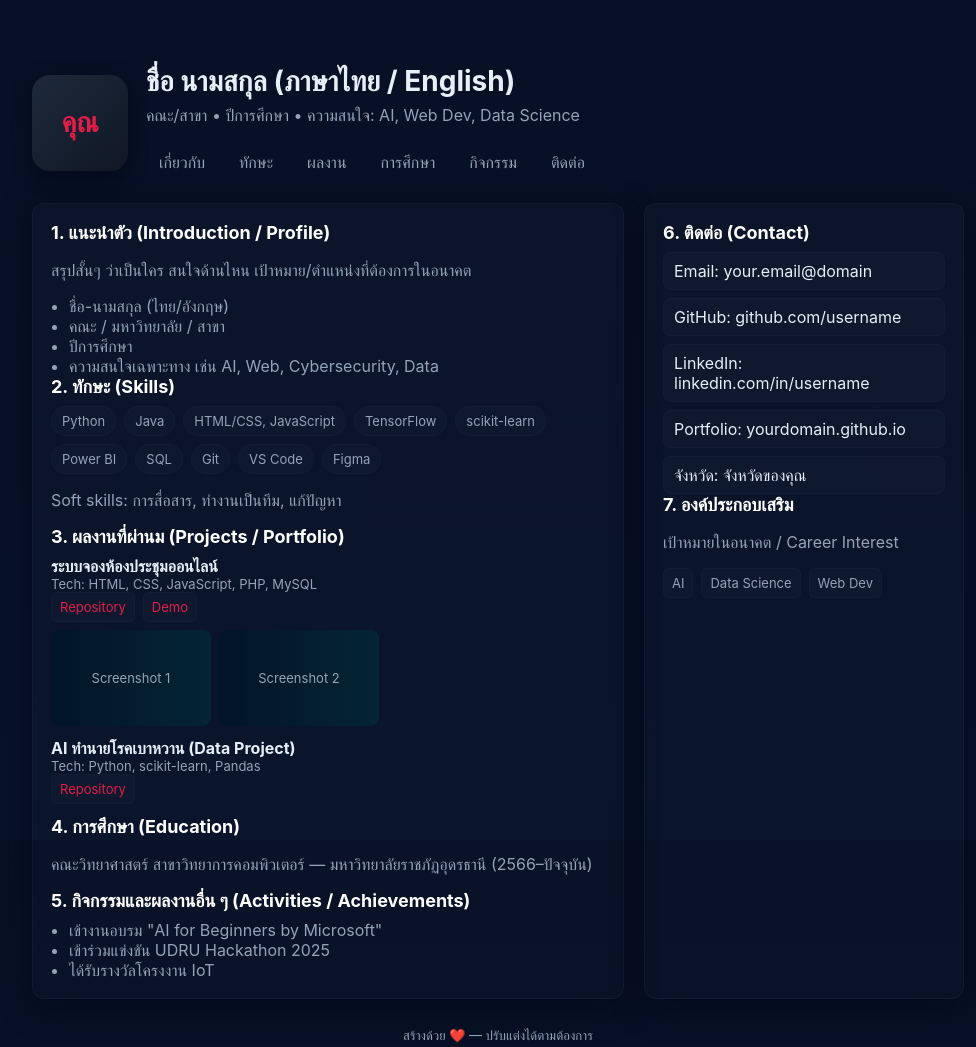
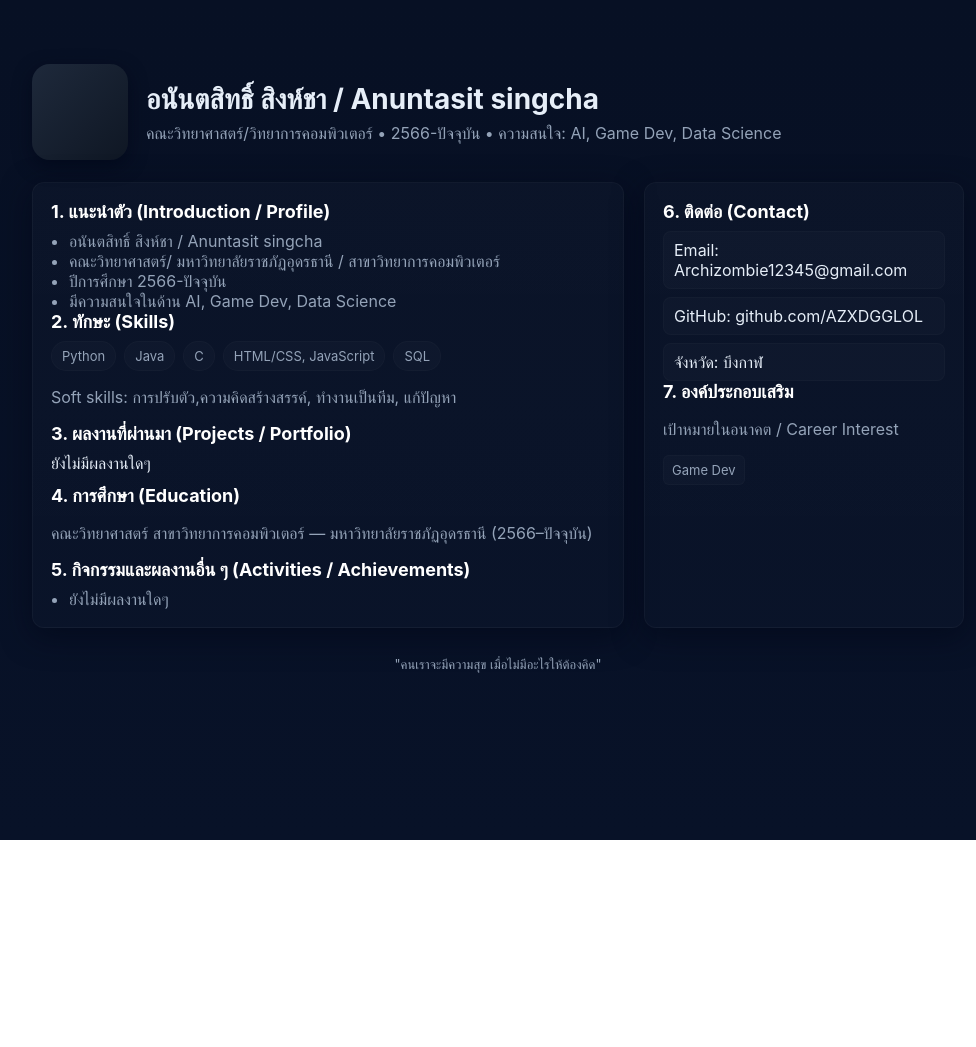
Before and after one commit to AZXDGGLOL/AZXDGGLOL.github.io, a plain HTML site: page index.html in a window 1280 px wide. Shown: the whole page, without its empty margins (142-1118 px from the left). After the commit the page ends 840 px from the top, so only its background shows below. Drawn offline with Linux system fonts and the light colour scheme.

Commit message:
finish(i think?)

```diff
--- a/index.html
+++ b/index.html
@@ -4,25 +4,17 @@
 <head>
   <meta charset="utf-8" />
   <meta name="viewport" content="width=device-width, initial-scale=1" />
-  <title>Portfolio — ชื่อคุณ</title>
+  <title>Portfolio — อนันตสิทธิ์ สิงห์ชา</title>
   <meta name="description" content="Portfolio นักศึกษา | GitHub Pages" />
   <link rel="stylesheet" href="style.css" />
 </head>
 <body>
   <div class="container">
     <header>
-      <div class="avatar">คุณ</div>
+      <div class="avatar"><me class="jpg"></me></div>
       <div>
-        <h1>ชื่อ นามสกุล (ภาษาไทย / English)</h1>
-        <p class="lead">คณะ/สาขา • ปีการศึกษา • ความสนใจ: AI, Web Dev, Data Science</p>
-        <nav>
-          <a href="#about">เกี่ยวกับ</a>
-          <a href="#skills">ทักษะ</a>
-          <a href="#projects">ผลงาน</a>
-          <a href="#education">การศึกษา</a>
-          <a href="#activities">กิจกรรม</a>
-          <a href="#contact">ติดต่อ</a>
-        </nav>
+        <h1>อนันตสิทธิ์ สิงห์ชา / Anuntasit singcha</h1>
+        <p class="lead">คณะวิทยาศาสตร์/วิทยาการคอมพิวเตอร์ • 2566-ปัจจุบัน • ความสนใจ: AI, Game Dev, Data Science</p>
       </div>
     </header>
 
@@ -30,12 +22,11 @@
       <section class="main card">
         <article id="about">
           <h2>1. แนะนำตัว (Introduction / Profile)</h2>
-          <p class="muted">สรุปสั้นๆ ว่าเป็นใคร สนใจด้านไหน เป้าหมาย/ตำแหน่งที่ต้องการในอนาคต</p>
           <ul>
-            <li>ชื่อ-นามสกุล (ไทย/อังกฤษ)</li>
-            <li>คณะ / มหาวิทยาลัย / สาขา</li>
-            <li>ปีการศึกษา</li>
-            <li>ความสนใจเฉพาะทาง เช่น AI, Web, Cybersecurity, Data</li>
+            <li>อนันตสิทธิ์ สิงห์ชา / Anuntasit singcha</li>
+            <li>คณะวิทยาศาสตร์/ มหาวิทยาลัยราชภัฏอุดรธานี / สาขาวิทยาการคอมพิวเตอร์</li>
+            <li>ปีการศึกษา 2566-ปัจจุบัน</li>
+            <li>มีความสนใจในด้าน AI, Game Dev, Data Science</li>
           </ul>
         </article>
 
@@ -44,47 +35,18 @@
           <div class="skills">
             <span class="chip">Python</span>
             <span class="chip">Java</span>
+            <span class="chip">C</span>
             <span class="chip">HTML/CSS, JavaScript</span>
-            <span class="chip">TensorFlow</span>
-            <span class="chip">scikit-learn</span>
-            <span class="chip">Power BI</span>
             <span class="chip">SQL</span>
-            <span class="chip">Git</span>
-            <span class="chip">VS Code</span>
-            <span class="chip">Figma</span>
           </div>
-          <p class="muted">Soft skills: การสื่อสาร, ทำงานเป็นทีม, แก้ปัญหา</p>
+          <p class="muted">Soft skills: การปรับตัว,ความคิดสร้างสรรค์, ทำงานเป็นทีม, แก้ปัญหา</p>
         </article>
 
         <article id="projects">
-          <h2>3. ผลงานที่ผ่านม (Projects / Portfolio)</h2>
+          <h2>3. ผลงานที่ผ่านมา (Projects / Portfolio)</h2>
           <div class="project">
             <div class="project-header">
-              <div>
-                <strong>ระบบจองห้องประชุมออนไลน์</strong>
-                <div class="meta">Tech: HTML, CSS, JavaScript, PHP, MySQL</div>
-              </div>
-              <div class="stack">
-                <a class="tag" href="#">Repository</a>
-                <a class="tag" href="#">Demo</a>
-              </div>
-            </div>
-            <div class="screenshots">
-              <div class="simg">Screenshot 1</div>
-              <div class="simg">Screenshot 2</div>
-            </div>
-          </div>
-
-          <div class="project">
-            <div class="project-header">
-              <div>
-                <strong>AI ทำนายโรคเบาหวาน (Data Project)</strong>
-                <div class="meta">Tech: Python, scikit-learn, Pandas</div>
-              </div>
-              <div class="stack">
-                <a class="tag" href="#">Repository</a>
-              </div>
-            </div>
+            ยังไม่มีผลงานใดๆ
           </div>
         </article>
 
@@ -96,9 +58,7 @@
         <article id="activities">
           <h2>5. กิจกรรมและผลงานอื่น ๆ (Activities / Achievements)</h2>
           <ul>
-            <li>เข้างานอบรม "AI for Beginners by Microsoft"</li>
-            <li>เข้าร่วมแข่งขัน UDRU Hackathon 2025</li>
-            <li>ได้รับรางวัลโครงงาน IoT</li>
+            <li>ยังไม่มีผลงานใดๆ</li>
           </ul>
         </article>
       </section>
@@ -107,11 +67,9 @@
         <section id="contact">
           <h2>6. ติดต่อ (Contact)</h2>
           <div class="contact-list">
-            <div class="pill">Email: your.email@domain</div>
-            <div class="pill">GitHub: github.com/username</div>
-            <div class="pill">LinkedIn: linkedin.com/in/username</div>
-            <div class="pill">Portfolio: yourdomain.github.io</div>
-            <div class="pill">จังหวัด: จังหวัดของคุณ</div>
+            <div class="pill">Email: Archizombie12345@gmail.com</div>
+            <div class="pill">GitHub: github.com/AZXDGGLOL</div>
+            <div class="pill">จังหวัด: บึงกาฬ</div>
           </div>
         </section>
 
@@ -119,16 +77,14 @@
           <h2>7. องค์ประกอบเสริม</h2>
           <p class="muted">เป้าหมายในอนาคต / Career Interest</p>
           <div class="stack">
-            <span class="tag">AI</span>
-            <span class="tag">Data Science</span>
-            <span class="tag">Web Dev</span>
+            <span class="tag">Game Dev</span>
           </div>
         </section>
       </aside>
     </main>
 
     <footer class="muted">
-      <div>สร้างด้วย ❤️ — ปรับแต่งได้ตามต้องการ</div>
+      <div>"คนเราจะมีความสุข เมื่อไม่มีอะไรให้ต้องคิด"</div>
     </footer>
   </div>
 </body>
```
Also changed, not shown: me.jpg (added).
